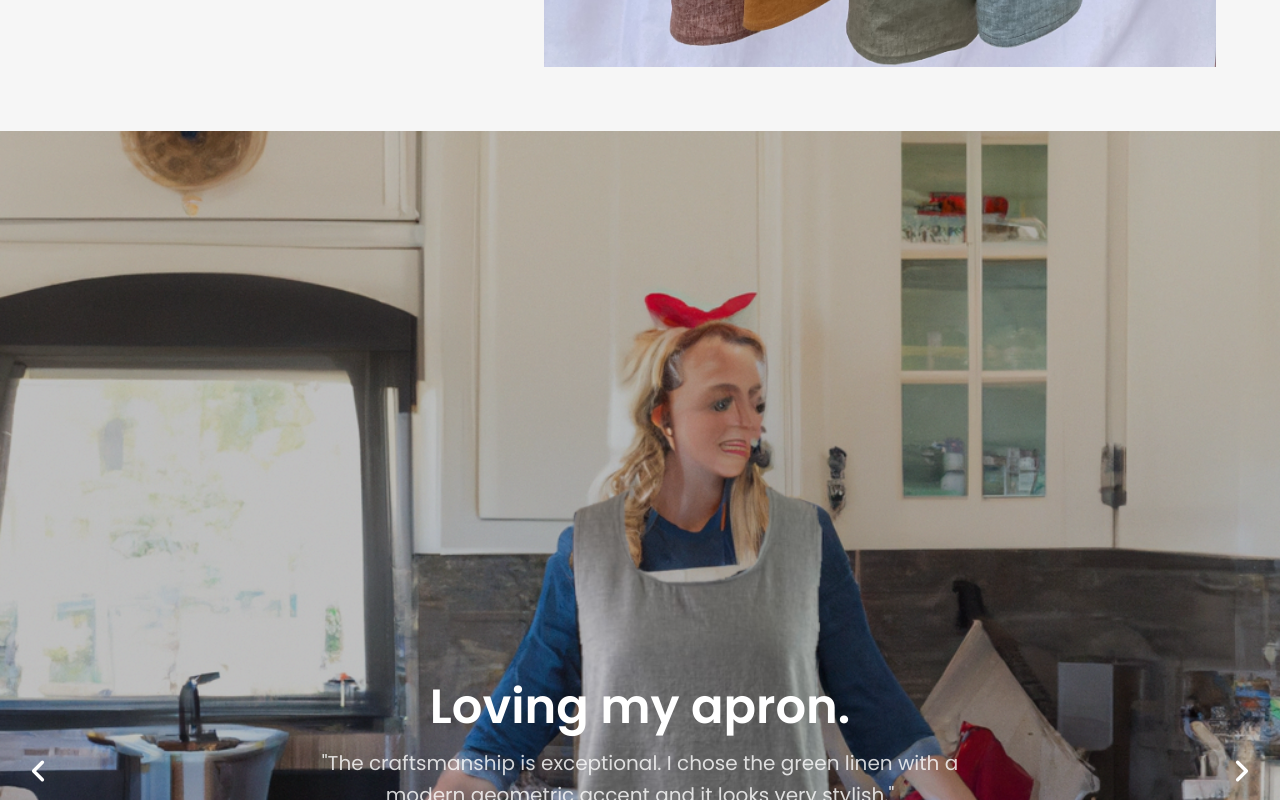
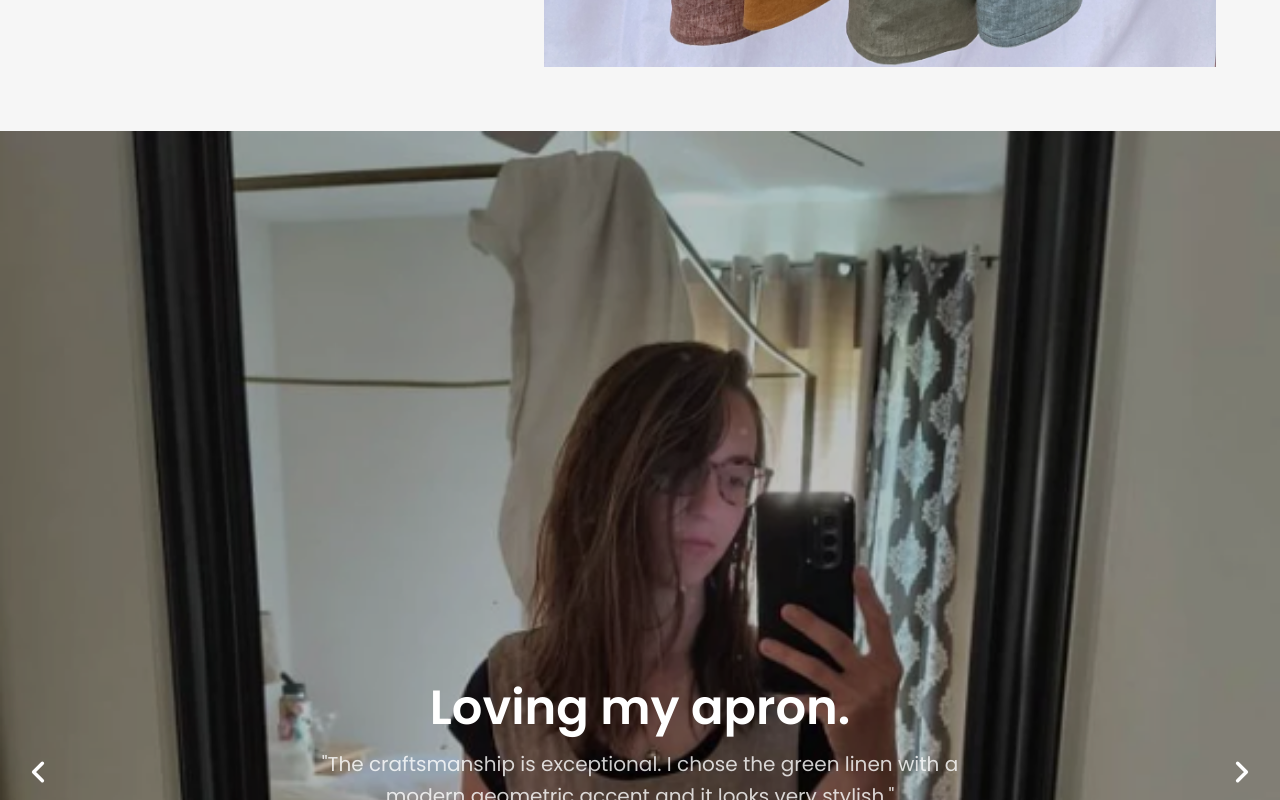
Before and after one commit to mrhansellis/schurzenliebe, a React (Vite) app: page / in a window 1280 px wide. Shown: the part 1700-2500 px from the top of the page. Built offline with nearby package versions, Linux system fonts and the light colour scheme; grey boxes are pictures that could not be loaded.

Commit message:
change out ai pictures for real ones

```diff
--- a/src/assets/index.js
+++ b/src/assets/index.js
@@ -11,6 +11,8 @@ import cookinggirl from "./cookinggirl.png";
 import idris from "./idris.png";
 import camplady from "./camplady.png";
 import tina from "./tina.jpg";
+import testimonial1 from "./testimonial1.png";
+import testimonial2 from "./testimonial2.png";
 
 export {
   logo,
@@ -25,5 +27,7 @@ export {
   cookinggirl,
   idris,
   camplady,
-  tina
+  tina,
+  testimonial1,
+  testimonial2
 }
--- a/src/components/Testimonials.jsx
+++ b/src/components/Testimonials.jsx
@@ -1,13 +1,13 @@
 import React from 'react'
 import { Carousel, Typography } from "@material-tailwind/react";
-import { cookinggirl, idris, camplady } from '../assets';
+import { cookinggirl, idris, camplady, testimonial1, testimonial2, } from '../assets';
 
 const Testimonials = () => {
   return (
     <Carousel transition={{duration: 2}} autoplay={true} autoplayDelay={8000} loop={true} className="py-16" id="testimonials">
       <div className="relative w-full">
         <img
-          src={cookinggirl}
+          src={testimonial2}
           alt="young woman preparing food in an apron"
           className="h-full w-full object-cover"
         />
@@ -61,7 +61,7 @@ const Testimonials = () => {
       </div>
       <div className="relative h-full w-full">
         <img
-          src={camplady}
+          src={testimonial1}
           alt="image 3"
           className="h-full w-full object-cover"
         />
```
Also changed, not shown: src/assets/testimonial1.png (added), src/assets/testimonial2.png (added).
